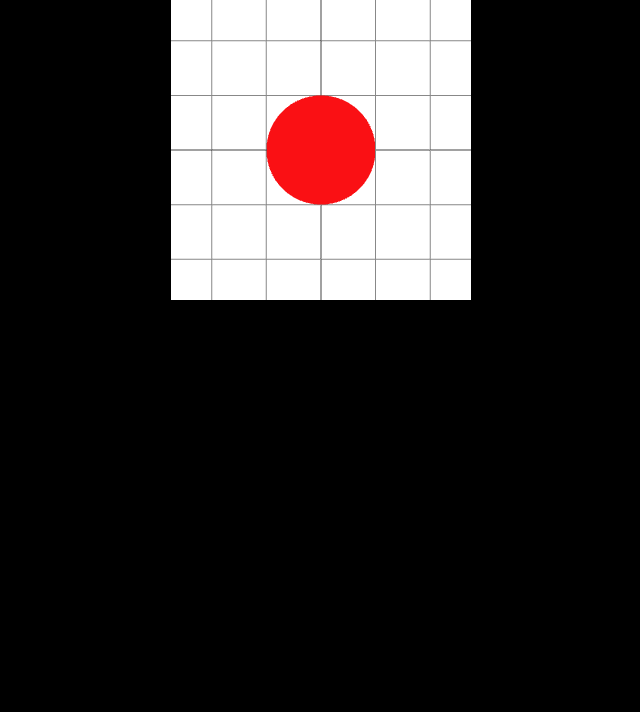
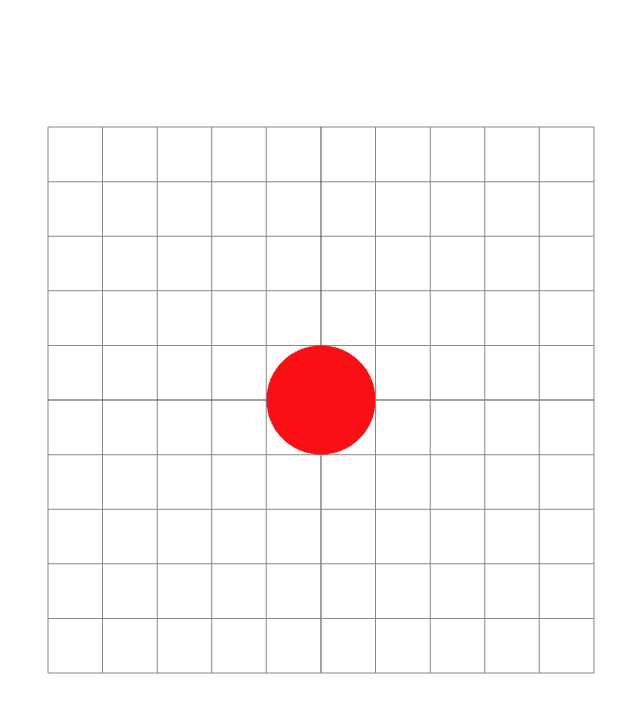
Before and after one commit to shovon/react-three-fiber-2d-zoom, a React (Vite) app: page / in a window 1280 px wide. Shown: the top 712 px of the page, without its empty margins (319-959 px from the left). Built offline with nearby package versions, Linux system fonts and the light colour scheme.

Commit message:
More code

```diff
--- a/src/App.css
+++ b/src/App.css
@@ -1,13 +1,13 @@
 #root {
   margin: 0 auto;
   height: 100vh;
-  width: 300px;
+  width: 100vw;
 
 }
 
 .App {
-  height: 300px;
-  width: 300px;
+  height: 100vh;
+  width: 100vw;
   background: white;
 }
 
```
